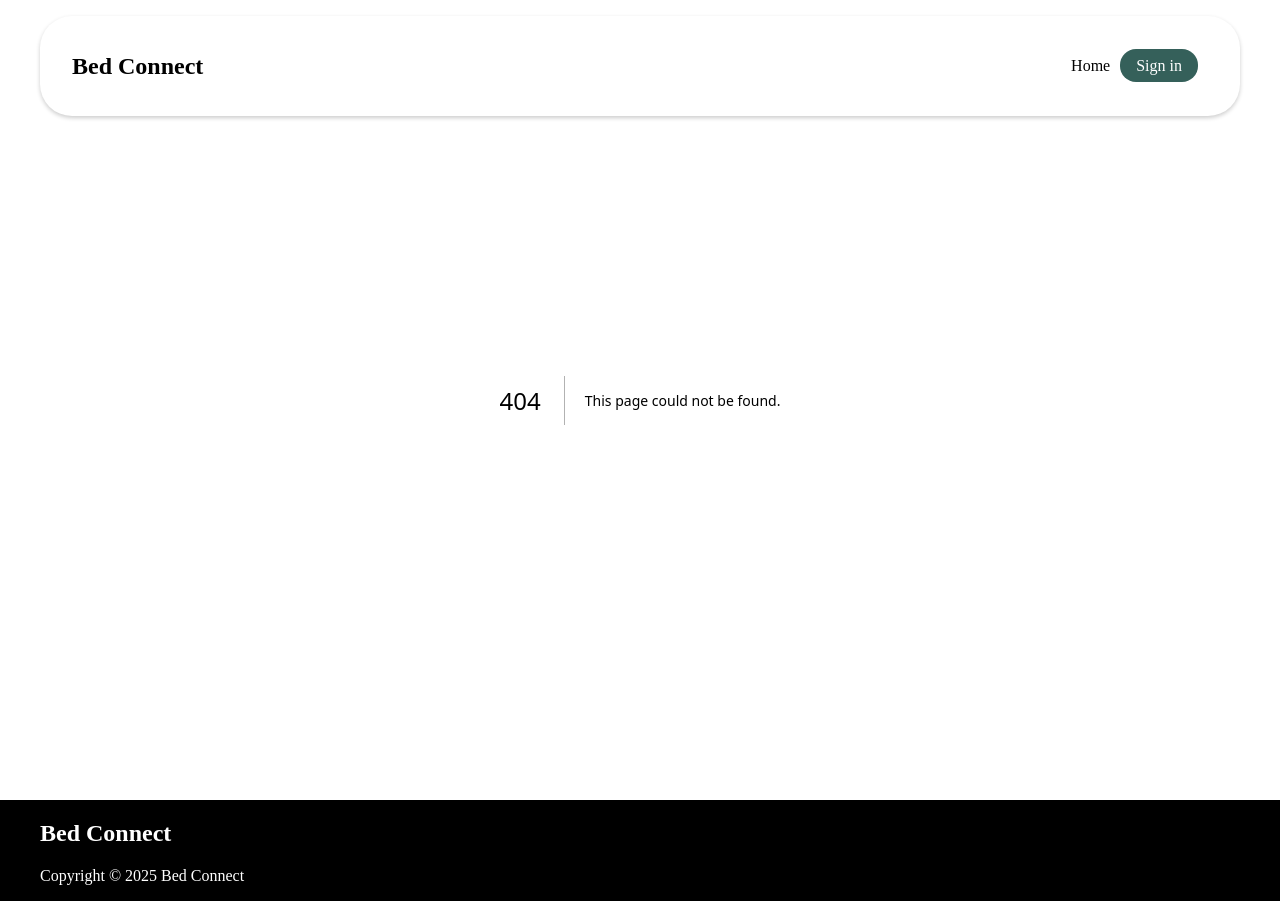
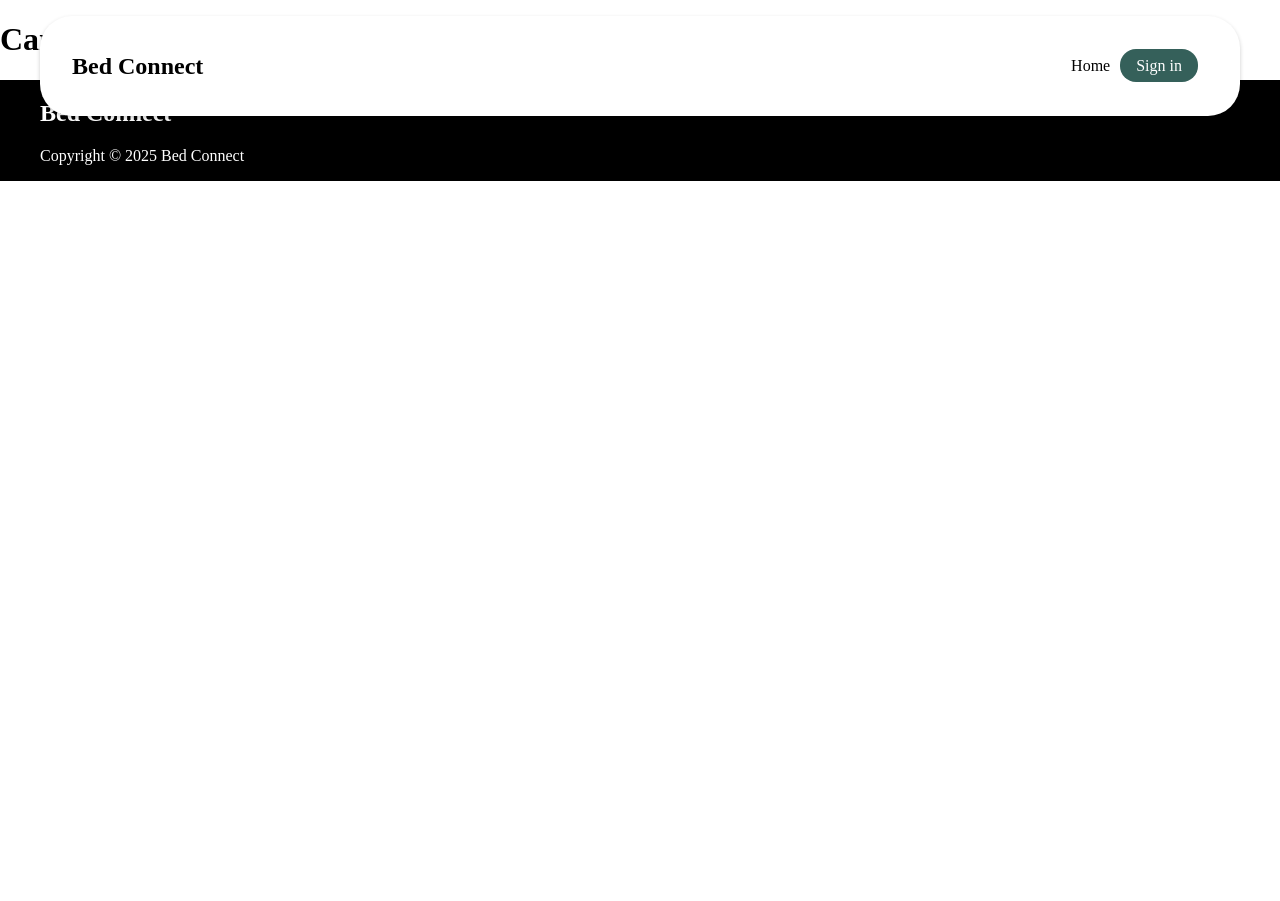
Before and after one commit to soype/bedconnect, a Next.js app: page /cart in a window 1280 px wide. Before the commit this address had no page. After the commit the page ends 800 px from the top, so only its background shows below. Built offline with nearby package versions, Linux system fonts and the light colour scheme.

Commit message:
Add cart page

```diff
--- /dev/null
+++ b/src/app/cart/page.js
@@ -0,0 +1,9 @@
+import styles from './CartPage.module.scss'
+
+export default function CartPage() {
+  return (
+    <div>
+      <h1>Cart</h1>
+    </div>
+  );
+}
--- a/src/layout/header/Header.js
+++ b/src/layout/header/Header.js
@@ -29,7 +29,7 @@ export default function Header() {
                         <li><Link href="/">Home</Link></li>
                         {auth.isLogged && <li><Link href="/catalogue">Catalogue</Link></li>}
                         {/* <li><Link href="/dashboard" className={styles.signin}>Dashboard</Link></li> */}
-                        { auth.isLogged ? <li>Cart: {amount}</li> : <li><Link href="/signin" className={styles.signin}>Sign in</Link></li>}
+                        { auth.isLogged ? <li><Link className={styles.cart} href="/cart">Cart: {amount}</Link></li> : <li><Link href="/signin" className={styles.signin}>Sign in</Link></li>}
                     </ul>
                 </div>
             </nav>
--- a/src/layout/header/Header.module.scss
+++ b/src/layout/header/Header.module.scss
@@ -35,7 +35,7 @@
   }
 }
 
-.signin {
+.signin, .cart {
   padding: 0.5rem 1rem;
   background-color: #35605a;
   border-radius: 1rem;
```
Also changed, not shown: src/app/cart/CartPage.module.scss (added).
